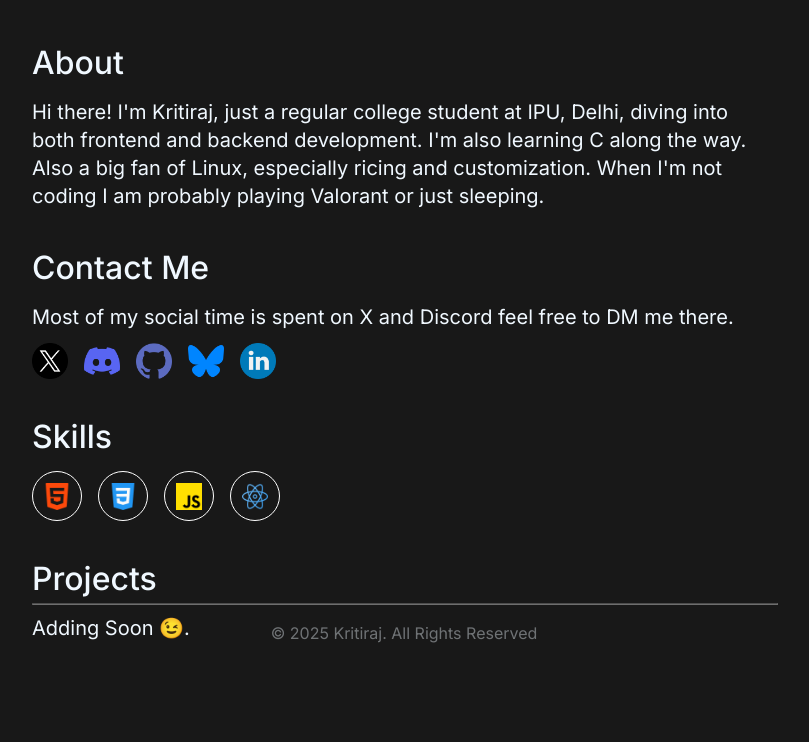
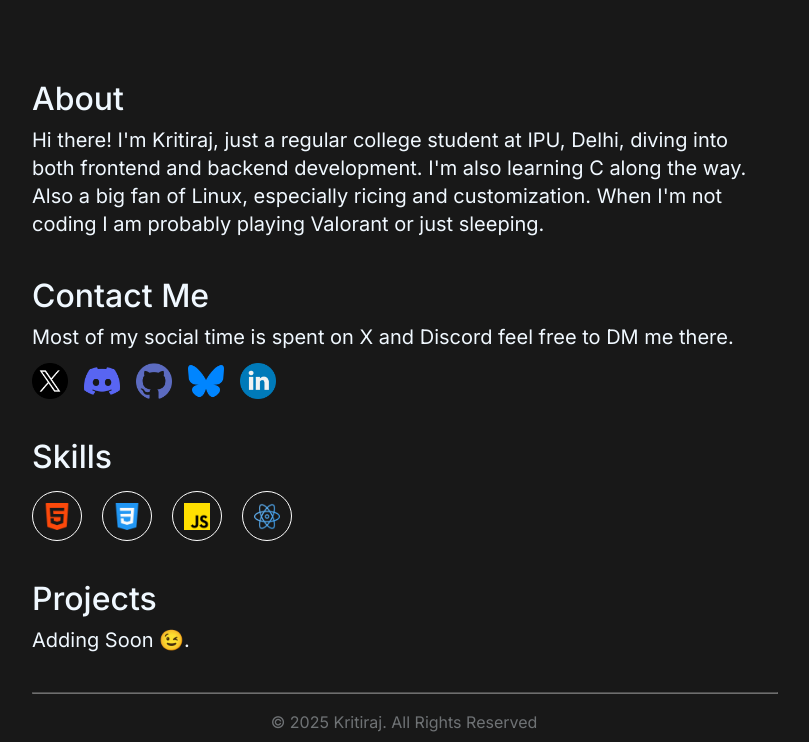
Before and after one commit to theorems-dev/Portfolio, a plain HTML site: page index.html in a window 1280 px wide. Shown: the part 167-909 px from the top of the page, without its empty margins (236-1045 px from the left). Before the commit the page ends 840 px from the top, so only its background shows below. Drawn offline with Linux system fonts and the light colour scheme.

Commit message:
add user-select none, improve element spacing

```diff
--- a/css/style.css
+++ b/css/style.css
@@ -147,6 +147,13 @@ body {
   gap: 30px;
   padding-top: 1.25rem;
   position: relative;
+  justify-content: space-between;
+}
+
+.main-content {
+  display: flex;
+  flex-direction: column;
+  gap: 2.25rem;
 }
 
 .info-card {
@@ -173,6 +180,7 @@ body {
   height: 6.5rem;
   overflow: hidden;
   border-radius: 50%;
+  user-select: none;
 }
 
 .profile-pic > img {
@@ -182,7 +190,7 @@ body {
 .main-details {
   display: flex;
   flex-direction: column;
-  gap: 1.5rem;
+  gap: 1.75rem;
 }
 
 .about,
@@ -192,7 +200,7 @@ body {
   display: flex;
   flex-direction: column;
   width: 100%;
-  gap: 0.75rem;
+  gap: 0.25rem;
   line-height: 1.4;
 }
 
@@ -209,6 +217,8 @@ body {
 .links {
   display: flex;
   gap: 1rem;
+  user-select: none;
+  margin-top: 0.5rem;
 }
 
 .links > li > a > img {
@@ -227,11 +237,12 @@ body {
   justify-content: center;
   align-items: center;
   height: 2rem;
+  margin-top: 0.5rem;
 }
 
 .skill-icons {
   display: flex;
-  gap: 1rem;
+  gap: 1.25rem;
 }
 
 .skill-icons > li > a > img {
@@ -259,7 +270,6 @@ body {
 }
 
 .footer {
-  position: absolute;
   bottom: 0;
   width: 100%;
   display: flex;
@@ -387,12 +397,14 @@ body {
   .links > li > a {
     height: 2.25rem;
   }
+
   .skill-icons > li > a {
     border: 1px solid white;
     border-radius: 2rem;
     padding: 0.75rem;
     height: 1.5rem;
     transition: background 0.3s;
+    user-select: none;
   }
 
   .skill-icons > li > a:hover {
```
